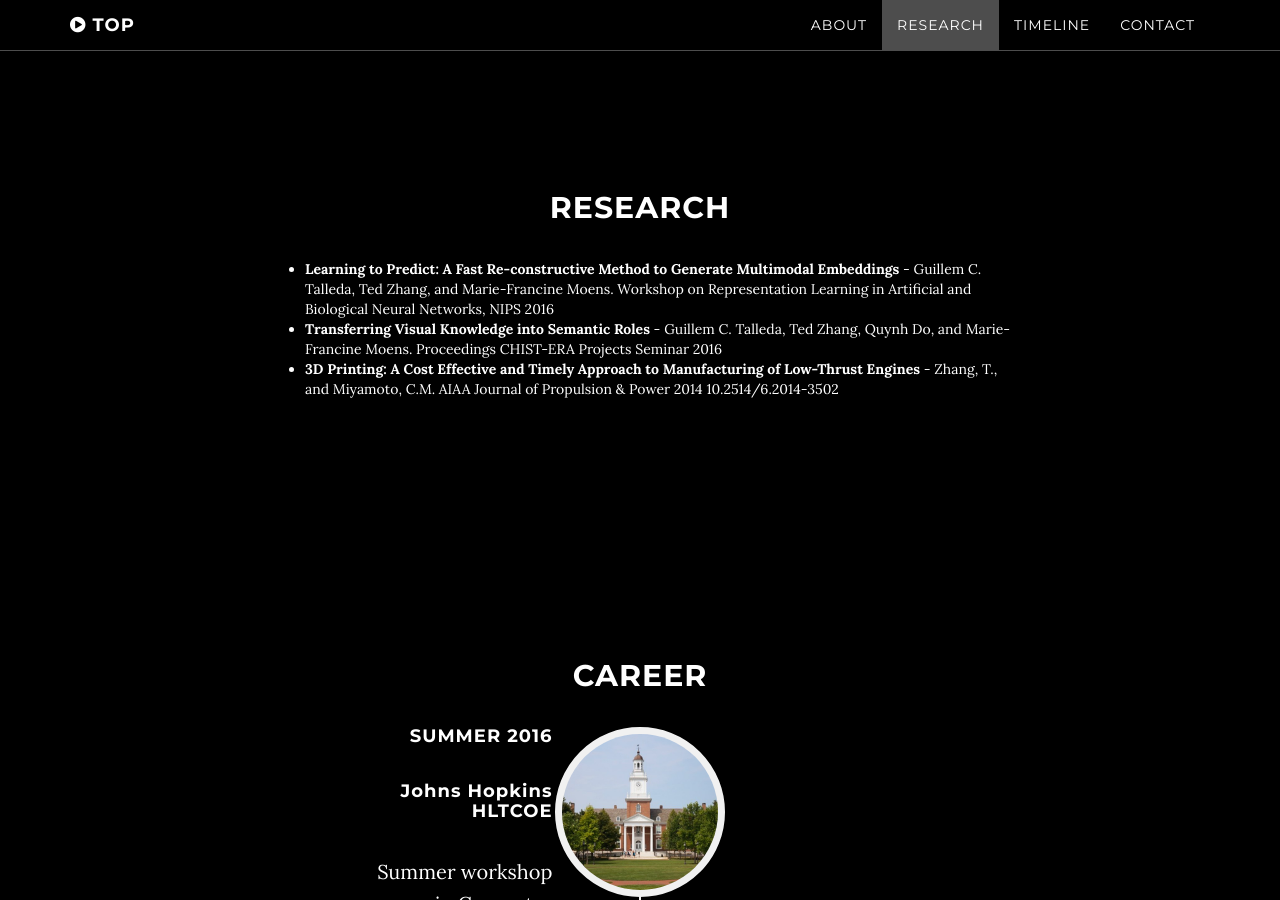
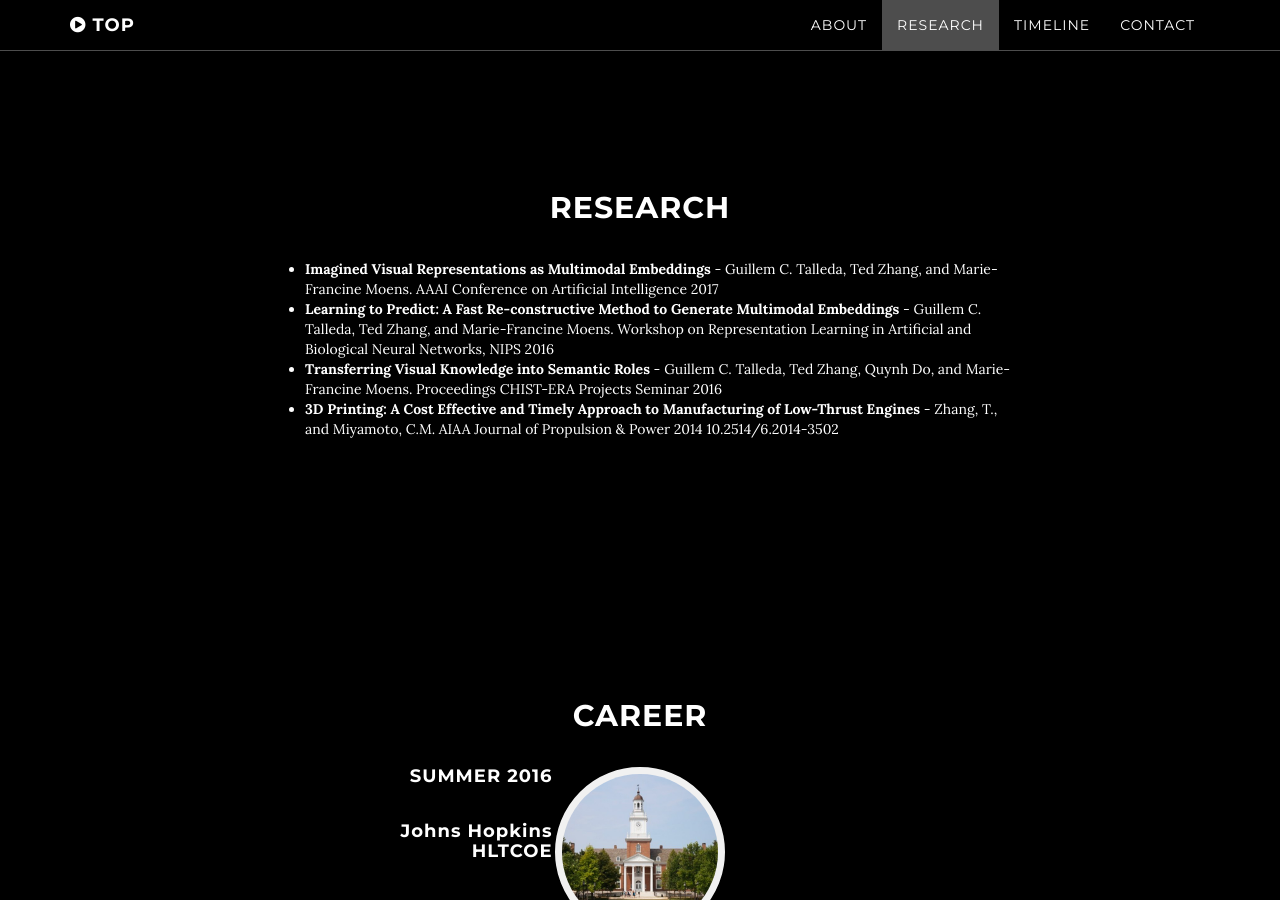
Before and after one commit to zted/zted.github.io, a Jekyll site: the page built from index.html, in a window 1280 px wide and 900 px high, scrolled down 1675 px. Built offline with Jekyll 4.4.1, drawn with Linux system fonts in a browser that asks for light colours.

Commit message:
Updating with AAAI publication

```diff
--- a/2_research.html
+++ b/2_research.html
@@ -7,6 +7,7 @@ title: Research
 <!--<img src="img/timeline/hopkins.jpg" alt="some_text" style="width:304px;height:228px;">-->
 <div align="left">
     <ul>
+        <li><strong>Imagined Visual Representations as Multimodal Embeddings</strong> - Guillem C. Talleda, Ted Zhang, and Marie-Francine Moens. AAAI Conference on Artificial Intelligence 2017</li>
         <li><strong>Learning to Predict: A Fast Re-constructive Method to Generate Multimodal Embeddings</strong> - Guillem C. Talleda, Ted Zhang, and Marie-Francine Moens. Workshop on Representation Learning in Artificial and Biological Neural Networks, NIPS 2016</li>
         <li><strong>Transferring Visual Knowledge into Semantic Roles</strong> - Guillem C. Talleda, Ted Zhang, Quynh Do, and Marie-Francine Moens. Proceedings CHIST-ERA Projects Seminar 2016</li>
         <li><strong>3D Printing: A Cost Effective and Timely Approach to Manufacturing of Low-Thrust Engines</strong> - Zhang, T., and Miyamoto, C.M. AIAA Journal of Propulsion & Power 2014 10.2514/6.2014-3502</li>
```
